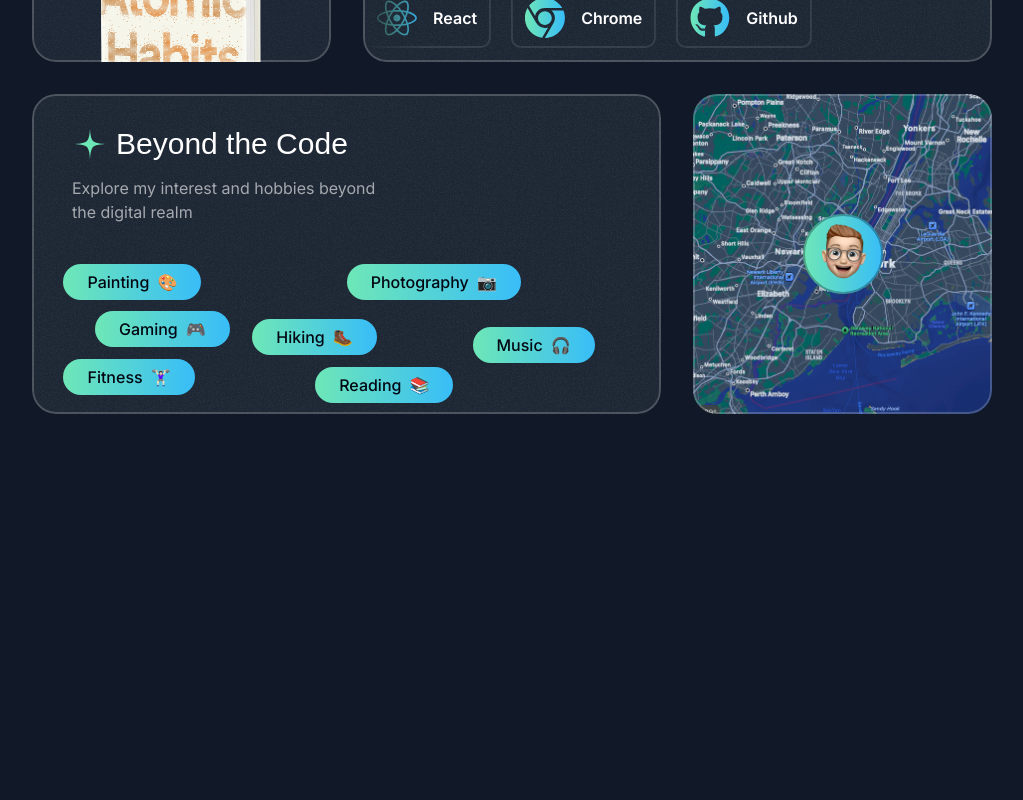
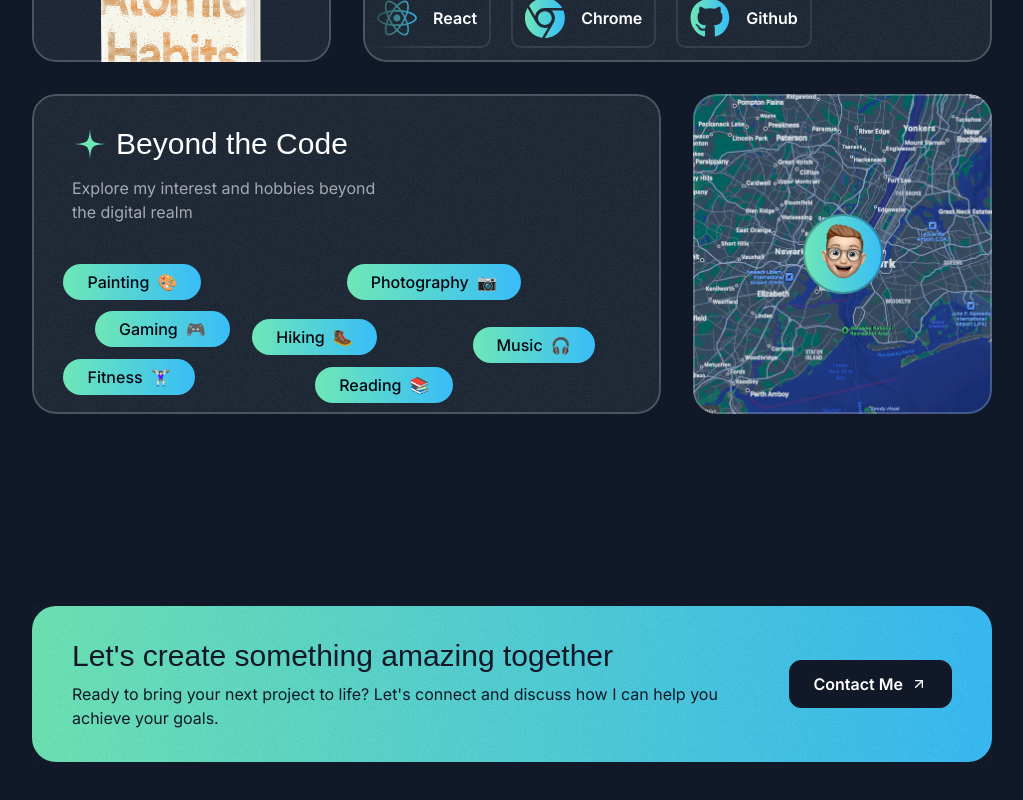
Before and after one commit to remus00/blue-portfolio, a Next.js app: page / in a window 1280 px wide. Shown: the part 4518-5318 px from the top of the page, without its empty margins (128-1151 px from the left). Before the commit the page ends 5044 px from the top, so only its background shows below. Built offline with nearby package versions, Linux system fonts and the light colour scheme; a web font is replaced by a local one.

Commit message:
cta section

```diff
--- a/src/app/globals.css
+++ b/src/app/globals.css
@@ -16,4 +16,8 @@
     .container {
         @apply lg:max-w-5xl;
     }
+
+    .blue-gradient {
+        @apply bg-gradient-to-r from-emerald-300 to-sky-400;
+    }
 }
--- a/src/app/page.tsx
+++ b/src/app/page.tsx
@@ -1,4 +1,5 @@
 import { About } from '@/components/sections/about';
+import { CTA } from '@/components/sections/CTA';
 import { Header } from '@/components/sections/header';
 import { Hero } from '@/components/sections/hero';
 import { Projects } from '@/components/sections/projects';
@@ -14,6 +15,7 @@
             <Tape />
             <Testimonials />
             <About />
+            <CTA />
         </>
     );
 }
--- /dev/null
+++ b/src/components/sections/CTA.tsx
@@ -0,0 +1,36 @@
+import grainImg from '@/assets/images/grain.jpg';
+import { ArrowUpRight } from '../icons/arrow-up-right';
+
+export const CTA = () => {
+    return (
+        <section className="py-16 pt-12 lg:py-24 lg:pt-20">
+            <div className="container">
+                <div className="blue-gradient relative z-0 rounded-3xl px-10 py-8 text-center text-gray-900 md:text-left">
+                    <div
+                        className="absolute inset-0 -z-10 overflow-hidden opacity-5"
+                        style={{
+                            backgroundImage: `url(${grainImg.src})`,
+                        }}
+                    />
+                    <div className="flex flex-col items-center justify-center gap-8 md:flex-row md:gap-16">
+                        <div className="">
+                            <h2 className="font-serif text-2xl md:text-3xl">
+                                Let&apos;s create something amazing together
+                            </h2>
+                            <p className="mt-2 text-sm md:text-base">
+                                Ready to bring your next project to life? Let&apos;s
+                                connect and discuss how I can help you achieve your goals.
+                            </p>
+                        </div>
+                        <div className="">
+                            <button className="inline-flex h-12 w-max items-center gap-2 rounded-xl border border-gray-900 bg-gray-900 px-6 text-white">
+                                <span className="font-semibold">Contact Me</span>{' '}
+                                <ArrowUpRight className="size-4" />
+                            </button>
+                        </div>
+                    </div>
+                </div>
+            </div>
+        </section>
+    );
+};
```
